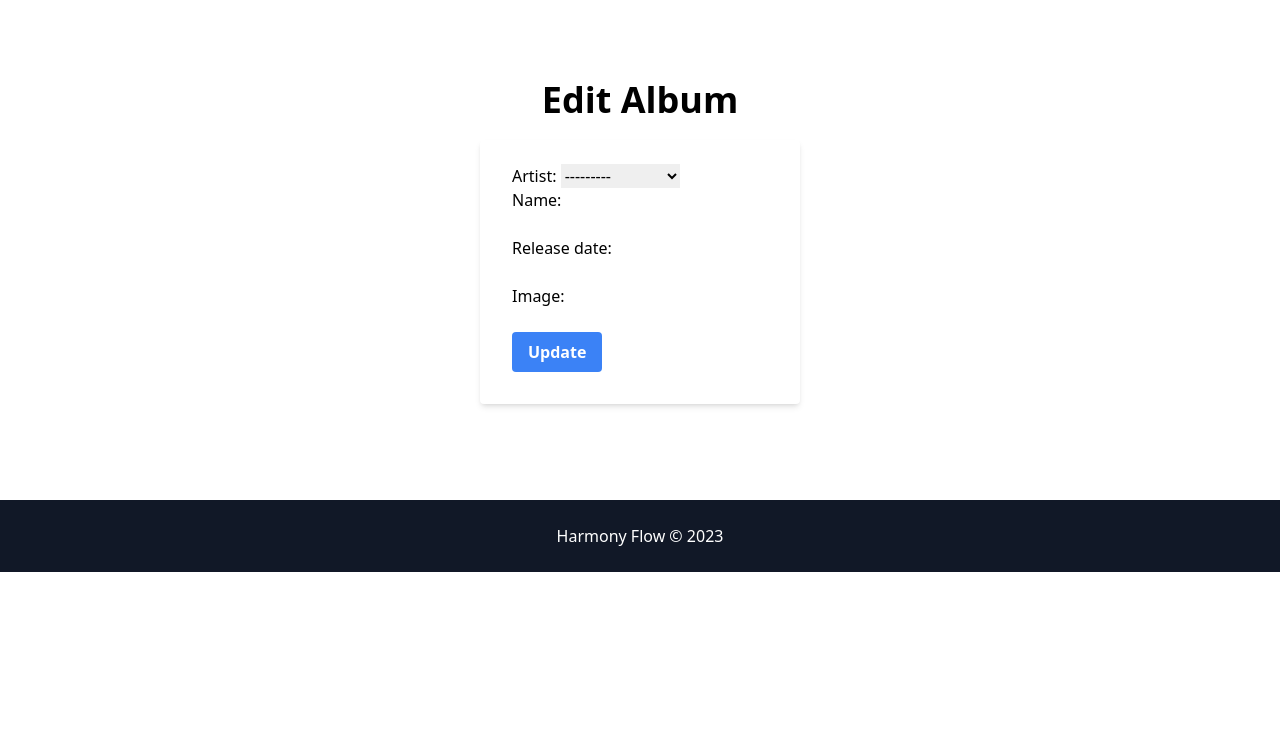
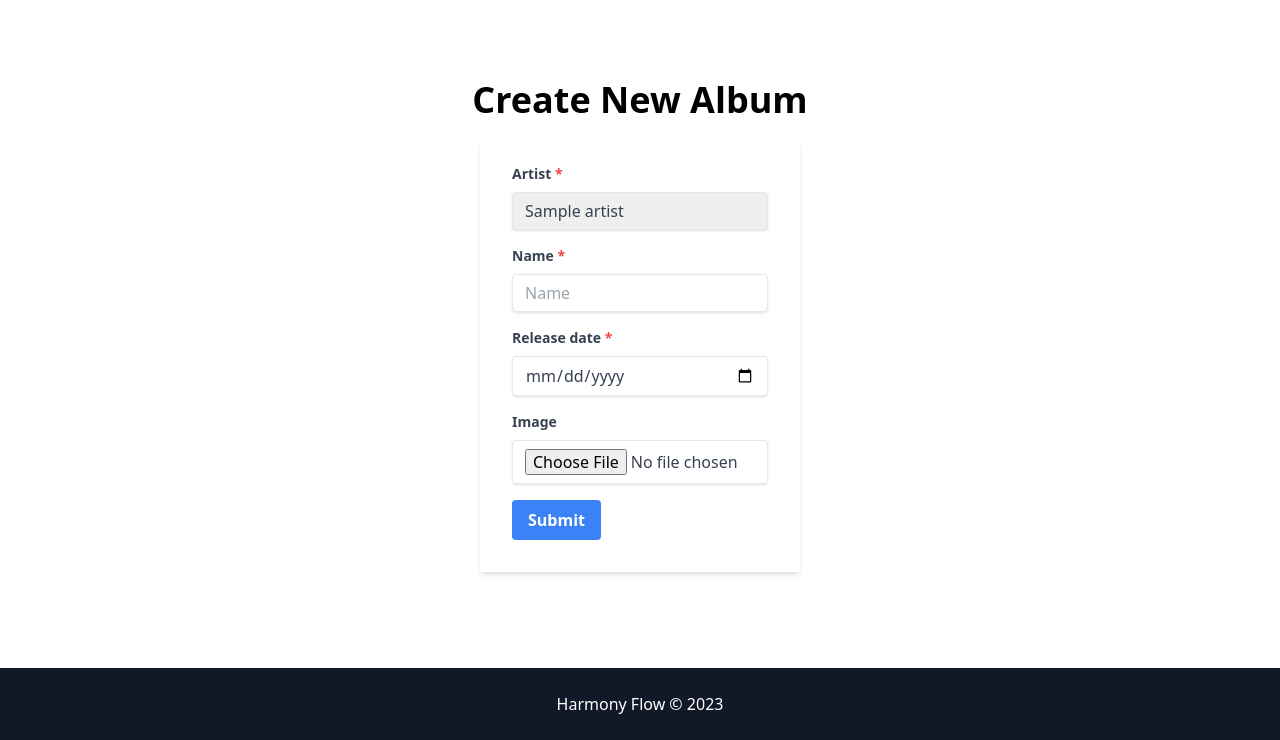
Before and after one commit to dias0092/harmony-flow, a Django app: page /albums/new/ in a window 1280 px wide. Shown: the part 80-820 px from the top of the page. Before the commit the page ends 652 px from the top, so only its background shows below. Run offline with Django 4.2, Linux system fonts and the light colour scheme; tables that the repository leaves empty hold one stand-in row (values such as "Sample post"); some libraries are stand-ins or nearby versions.

Commit message:
Updated albums templates and fixed redirect in views

```diff
--- a/albums/templates/albums/album_edit.html
+++ b/albums/templates/albums/album_edit.html
@@ -4,11 +4,24 @@
 
 {% block content %}
 <div class="container mx-auto py-10">
-    <h2 class="text-4xl font-bold mb-5 text-center">Edit Album</h2>
-    <div class="w-full max-w-xs mx-auto">
+    <h2 class="text-6xl font-bold mb-5 text-center">Edit Album</h2>
+    <div class="w-full max-w-s mx-auto">
         <form method="POST" class="bg-white shadow-md rounded px-8 pt-6 pb-8 mb-4">
             {% csrf_token %}
-            {{ form.as_p }}
+
+            {% for field in form %}
+                <div class="mb-4">
+                    <label class="block text-gray-700 text-sm font-bold mb-2" for="{{ field.id_for_label }}">
+                        {{ field.label }} {% if field.field.required %}<span class="text-red-500">*</span>{% endif %}
+                    </label>
+
+                    <input class="shadow appearance-none border rounded w-full py-2 px-3 text-gray-700 leading-tight focus:outline-none focus:shadow-outline" id="{{ field.id_for_label }}" type="text" placeholder="{{ field.label }}" name="{{ field.name }}" value="{{ field.value|default_if_none:'' }}">
+
+                    {% if field.errors %}
+                    <p class="text-red-500 text-xs italic">{{ field.errors.0 }}</p>
+                    {% endif %}
+                </div>
+            {% endfor %}
             <div class="flex items-center justify-between">
                 <input class="bg-blue-500 hover:bg-blue-700 text-white font-bold py-2 px-4 rounded" type="submit" value="Update">
             </div>
--- a/albums/templates/albums/album_new.html
+++ b/albums/templates/albums/album_new.html
@@ -6,9 +6,38 @@
 <div class="container mx-auto py-10">
     <h2 class="text-4xl font-bold mb-5 text-center">Create New Album</h2>
     <div class="w-full max-w-xs mx-auto">
-        <form method="POST" class="bg-white shadow-md rounded px-8 pt-6 pb-8 mb-4">
+        <form method="POST" class="bg-white shadow-md rounded px-8 pt-6 pb-8 mb-4" enctype="multipart/form-data">
             {% csrf_token %}
-            {{ form.as_p }}
+            {% for field in form %}
+            <div class="mb-4">
+              <label class="block text-gray-700 text-sm font-bold mb-2" for="{{ field.id_for_label }}">
+                {{ field.label }} {% if field.field.required %}<span class="text-red-500">*</span>{% endif %}
+              </label>
+
+              {% if field.name == 'artist' %}
+                <!-- This is a select dropdown for the 'artist' field -->
+                <select class="shadow appearance-none border rounded w-full py-2 px-3 text-gray-700 leading-tight focus:outline-none focus:shadow-outline" id="{{ field.id_for_label }}" name="{{ field.name }}">
+                  <!-- Loop through artists and create an option for each one -->
+                  {% for artist in artists %}
+                    <option value="{{ artist.id }}" {% if artist.id == field.value %}selected{% endif %}>{{ artist.name }}</option>
+                  {% endfor %}
+                </select>
+              {% elif field.name == 'release_date' %}
+                <!-- This is a date input field for the 'release_date' field -->
+                <input class="shadow appearance-none border rounded w-full py-2 px-3 text-gray-700 leading-tight focus:outline-none focus:shadow-outline" id="{{ field.id_for_label }}" type="date" name="{{ field.name }}" value="{{ field.value|date:'Y-m-d' }}">
+              {% elif field.name == 'image' %}
+                <!-- This is a file input field for the 'image' field -->
+                <input class="shadow appearance-none border rounded w-full py-2 px-3 text-gray-700 leading-tight focus:outline-none focus:shadow-outline" id="{{ field.id_for_label }}" type="file" name="{{ field.name }}">
+              {% else %}
+                <!-- For other fields, use an input field as before -->
+                <input class="shadow appearance-none border rounded w-full py-2 px-3 text-gray-700 leading-tight focus:outline-none focus:shadow-outline" id="{{ field.id_for_label }}" type="text" placeholder="{{ field.label }}" name="{{ field.name }}" value="{{ field.value|default_if_none:'' }}">
+              {% endif %}
+
+              {% if field.errors %}
+                <p class="text-red-500 text-xs italic">{{ field.errors.0 }}</p>
+              {% endif %}
+            </div>
+            {% endfor %}
             <div class="flex items-center justify-between">
                 <input class="bg-blue-500 hover:bg-blue-700 text-white font-bold py-2 px-4 rounded" type="submit" value="Submit">
             </div>
--- a/albums/views.py
+++ b/albums/views.py
@@ -1,6 +1,7 @@
 from django.shortcuts import render, get_object_or_404, redirect
 from .models import Album
 from .forms import AlbumForm
+from .models import Artist
 
 def album_list(request):
     albums = Album.objects.all()
@@ -16,10 +17,11 @@
         if form.is_valid():
             album = form.save(commit=False)
             album.save()
-            return redirect('album_detail', pk=album.pk)
+            return redirect('albums:album_detail', pk=album.pk)
     else:
         form = AlbumForm()
-    return render(request, 'albums/album_edit.html', {'form': form})
+    artists = Artist.objects.all()
+    return render(request, 'albums/album_new.html', {'form': form, 'artists': artists})
 
 def album_edit(request, pk):
     album = get_object_or_404(Album, pk=pk)
@@ -28,7 +30,7 @@
         if form.is_valid():
             album = form.save(commit=False)
             album.save()
-            return redirect('album_detail', pk=album.pk)
+            return redirect('albums:album_detail', pk=album.pk)
     else:
         form = AlbumForm(instance=album)
     return render(request, 'albums/album_edit.html', {'form': form})
@@ -37,5 +39,5 @@
     album = get_object_or_404(Album, pk=pk)
     if request.method == "POST":
         album.delete()
-        return redirect('album_list')
+        return redirect('albums:album_list')
     return render(request, 'albums/album_delete.html', {'album': album})
```
Also changed, not shown: albums/templates/albums/album_list.html (+6 -4 lines).
